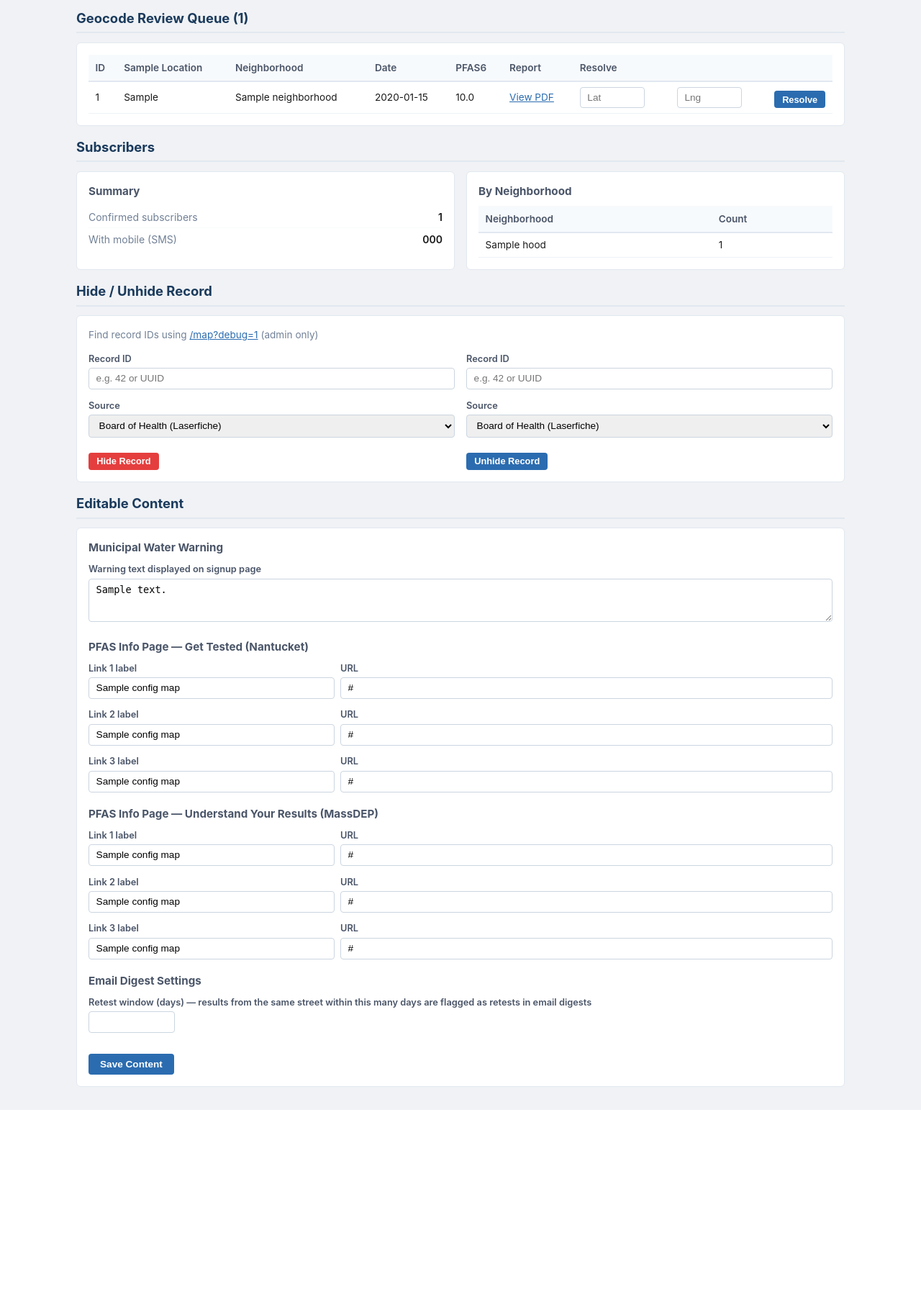
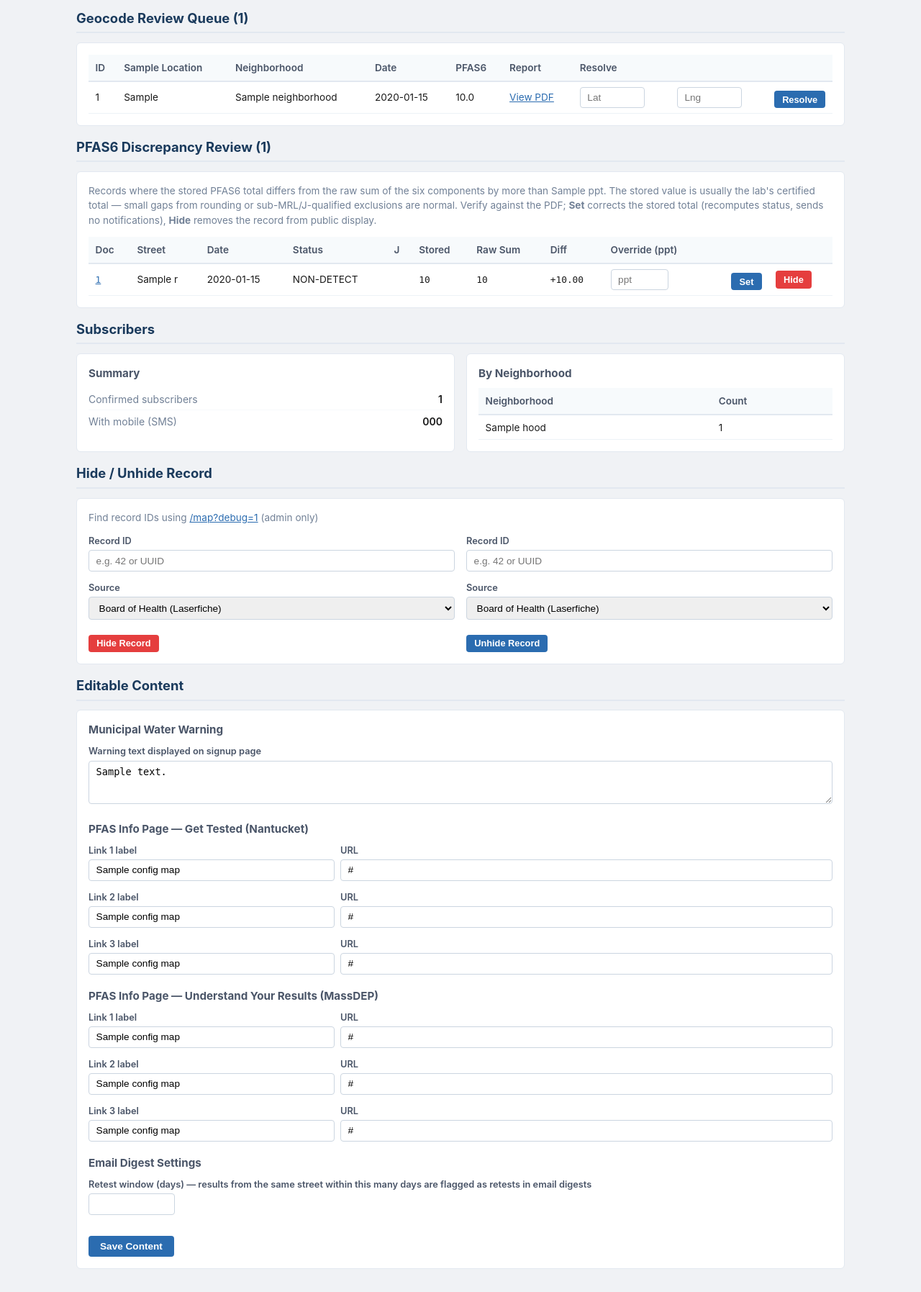
Before and after one commit to dradisdev/ACKuifer, a FastAPI app: template app/templates/admin.html in a window 1280 px wide. Shown: the part 547-2342 px from the top of the page at 72% size. Before the commit the page ends 2089 px from the top, so only its background shows below. Run offline with FastAPI, Linux system fonts and the light colour scheme; the template is opened without the code that fills it: most values are stand-ins (such as "Sample title", 1, 10 or a date in 2020); parts of the project's set-up code (start-up, migrations or seed data) failed here and were passed over.

Commit message:
feat: admin PFAS6 discrepancy review queue with override and hide actions

```diff
--- a/app/config.py
+++ b/app/config.py
@@ -71,6 +71,12 @@
 # Days within which same-street results are treated as retests in digest
 RETEST_WINDOW_DAYS: int = 60
 
+# Admin PFAS6 discrepancy review: flag records where
+# abs(stored pfas6_sum - raw sum of the six components) exceeds this (ppt).
+# 0.05 suppresses floating-point dust and trivial rounding; certified-total
+# vs raw-sum gaps above this are listed for review against the source PDF.
+DISCREPANCY_TOLERANCE_PPT: float = 0.05
+
 # Fallback neighborhood for unresolved parcels
 FALLBACK_NEIGHBORHOOD: str = "Nantucket (Island-wide)"
 
--- a/app/templates/admin.html
+++ b/app/templates/admin.html
@@ -242,6 +242,67 @@
       {% endif %}
     </div>
 
+    <!-- ===== PFAS6 DISCREPANCY REVIEW ===== -->
+    <h2 id="discrepancy-queue">PFAS6 Discrepancy Review ({{ discrepancy_queue | length }})</h2>
+    <div class="section">
+      <p style="font-size:0.85rem;color:#718096;margin-bottom:0.8rem;">
+        Records where the stored PFAS6 total differs from the raw sum of the six components by more than {{ discrepancy_tol }} ppt.
+        The stored value is usually the lab's certified total — small gaps from rounding or sub-MRL/J-qualified exclusions are normal.
+        Verify against the PDF; <strong>Set</strong> corrects the stored total (recomputes status, sends no notifications), <strong>Hide</strong> removes the record from public display.
+      </p>
+      {% if discrepancy_queue %}
+      <table>
+        <thead>
+          <tr>
+            <th>Doc</th>
+            <th>Street</th>
+            <th>Date</th>
+            <th>Status</th>
+            <th>J</th>
+            <th>Stored</th>
+            <th>Raw Sum</th>
+            <th>Diff</th>
+            <th>Override (ppt)</th>
+            <th></th>
+          </tr>
+        </thead>
+        <tbody>
+        {% for d in discrepancy_queue %}
+        <tr>
+          <td><a href="https://portal.laserfiche.com/Portal/DocView.aspx?id={{ d.r.laserfiche_doc_id }}&repo=r-ec7bdbfe" target="_blank" rel="noopener" class="mono">{{ d.r.laserfiche_doc_id }}</a></td>
+          <td>{{ d.r.street_name or '—' }}</td>
+          <td>{{ d.r.sample_date.strftime('%Y-%m-%d') if d.r.sample_date else '' }}</td>
+          <td>{{ d.r.result_status }}</td>
+          <td>{{ 'J' if d.r.j_qualifier_present else '' }}</td>
+          <td class="mono">{{ d.r.pfas6_sum }}</td>
+          <td class="mono">{{ d.comp_sum }}</td>
+          <td class="mono">{{ '%+.2f' | format(d.diff | float) }}</td>
+          <td>
+            <form method="post" action="/admin/override-pfas6" class="form-inline" style="min-width:160px;">
+              <input type="hidden" name="result_id" value="{{ d.r.id }}">
+              <div class="form-row">
+                <input type="number" name="new_value" step="any" min="0" placeholder="ppt" style="width:80px;" required>
+              </div>
+              <button type="submit" class="btn btn-primary btn-sm">Set</button>
+            </form>
+          </td>
+          <td>
+            <form method="post" action="/admin/hide-result" onsubmit="return confirm('Hide doc {{ d.r.laserfiche_doc_id }} from public display?');">
+              <input type="hidden" name="result_id" value="{{ d.r.id }}">
+              <input type="hidden" name="source" value="laserfiche">
+              <input type="hidden" name="redirect_anchor" value="discrepancy-queue">
+              <button type="submit" class="btn btn-danger btn-sm">Hide</button>
+            </form>
+          </td>
+        </tr>
+        {% endfor %}
+        </tbody>
+      </table>
+      {% else %}
+      <p class="empty-state">No discrepancies above tolerance</p>
+      {% endif %}
+    </div>
+
     <!-- ===== SUBSCRIBER SUMMARY ===== -->
     <h2>Subscribers</h2>
     <div class="grid-2">
```
Also changed, not shown: app/routers/admin.py (+71 -2 lines).
